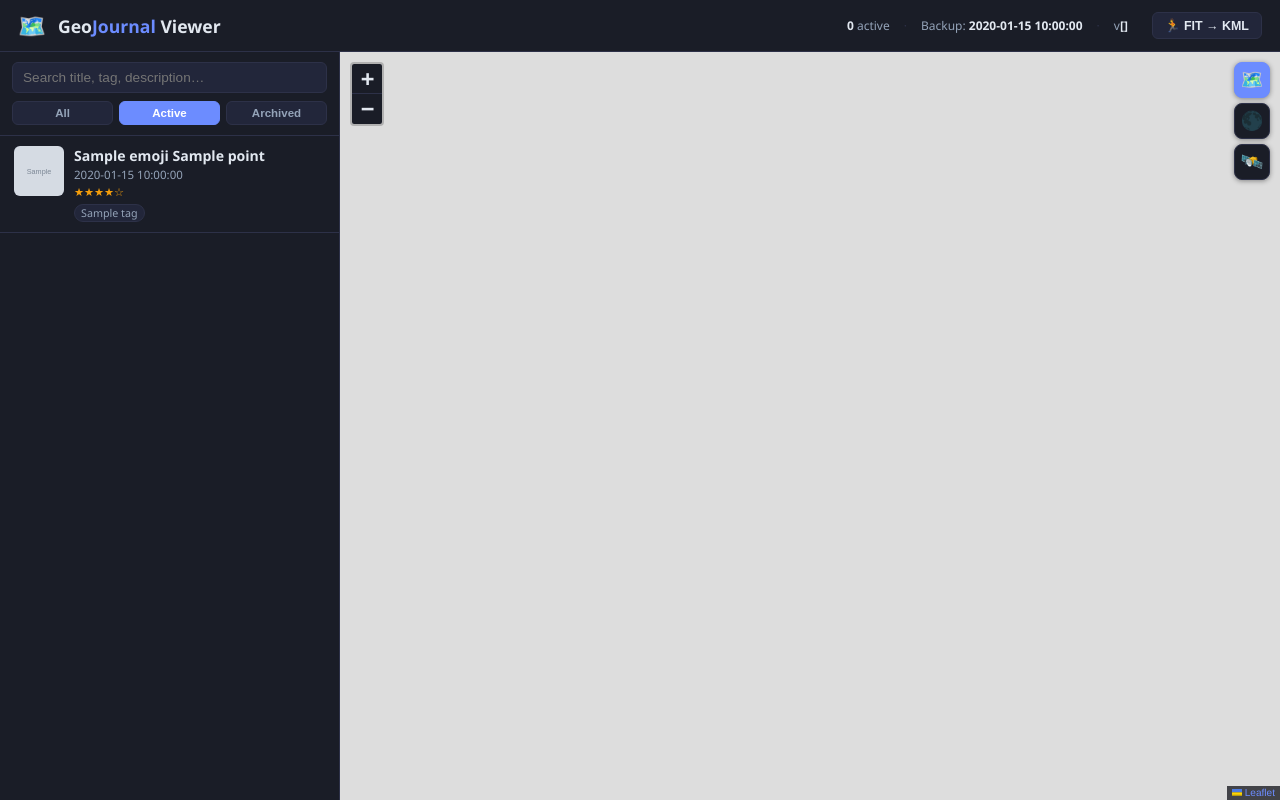
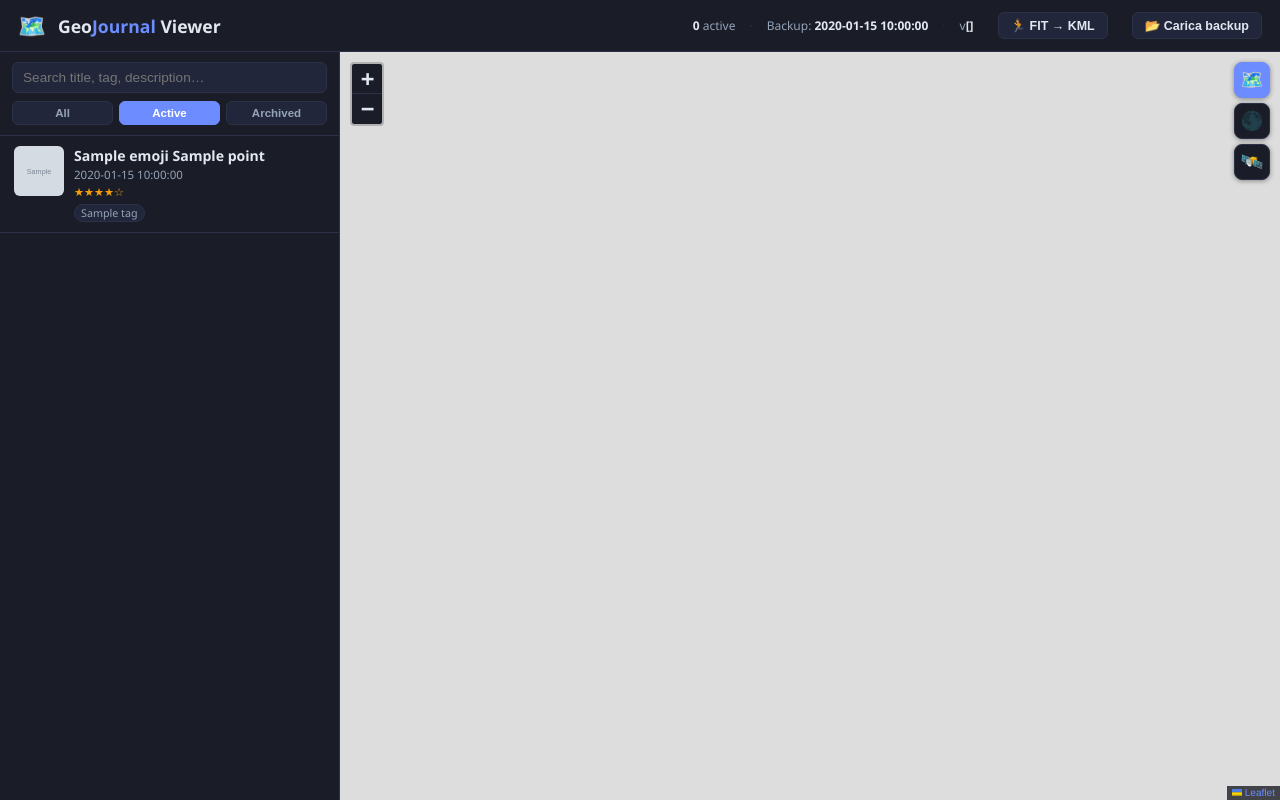
Before and after one commit to manzolo/GeoJournal, a Flask app: template tools/backup-viewer/templates/index.html in a window 1280 px wide. Run offline with Flask 3, Linux system fonts and the light colour scheme; the template is opened without the code that fills it: most values are stand-ins (such as "Sample title", 1, 10 or a date in 2020); grey boxes marked "Sample" are stand-in pictures; parts of the project's set-up code (start-up, migrations or seed data) failed here and were passed over; some libraries are stand-ins or nearby versions.

Commit message:
feat(backup-viewer): add backup ZIP upload via POST /upload
- POST /upload accetta backup.zip, valida backup.json, salva in /tmp (ephemeral)
- Cache invalidata automaticamente al caricamento
- Restart container ripristina il backup originale dal volume
- Pulsante 📂 Carica backup nell'header accanto a FIT → KML

Co-Authored-By: Claude Sonnet 4.6 <noreply@anthropic.com>

```diff
--- a/tools/backup-viewer/app.py
+++ b/tools/backup-viewer/app.py
@@ -6,19 +6,25 @@ import zipfile
 from datetime import datetime, timezone
 from xml.sax.saxutils import escape as xml_escape
 
-from flask import Flask, abort, jsonify, render_template, request, send_file
+from flask import Flask, abort, jsonify, redirect, render_template, request, send_file
 
 app = Flask(__name__)
 
 BACKUP_PATH = os.environ.get("BACKUP_PATH", "/data/backup.zip")
+_UPLOAD_PATH = "/tmp/uploaded_backup.zip"
 
 _cache: dict | None = None
+_override_path: str | None = None
+
+
+def _current_path() -> str:
+    return _override_path or BACKUP_PATH
 
 
 def _load() -> dict:
     global _cache
     if _cache is None:
-        with zipfile.ZipFile(BACKUP_PATH, "r") as z:
+        with zipfile.ZipFile(_current_path(), "r") as z:
             with z.open("backup.json") as f:
                 _cache = json.load(f)
     return _cache
@@ -49,7 +55,7 @@ def _read_exif_date(img_bytes: bytes) -> str | None:
 
 def _list_kmls_in_zip() -> set[str]:
     """Return the set of KML zip paths present in the backup."""
-    with zipfile.ZipFile(BACKUP_PATH, "r") as z:
+    with zipfile.ZipFile(_current_path(), "r") as z:
         return {n for n in z.namelist() if n.startswith("kmls/") and n.endswith(".kml")}
 
 
@@ -160,7 +166,7 @@ def api_points():
 @app.route("/photos/<path:photo_path>")
 def serve_photo(photo_path):
     zip_path = f"photos/{photo_path}"
-    with zipfile.ZipFile(BACKUP_PATH, "r") as z:
+    with zipfile.ZipFile(_current_path(), "r") as z:
         if zip_path not in z.namelist():
             abort(404)
         data = z.read(zip_path)
@@ -173,7 +179,7 @@ def serve_photo(photo_path):
 @app.route("/kmls/<path:kml_path>")
 def serve_kml(kml_path):
     zip_entry = f"kmls/{kml_path}"
-    with zipfile.ZipFile(BACKUP_PATH, "r") as z:
+    with zipfile.ZipFile(_current_path(), "r") as z:
         if zip_entry not in z.namelist():
             abort(404)
         data = z.read(zip_entry)
@@ -190,7 +196,7 @@ def photo_exif(photo_path):
     """Returns EXIF date for a local backup photo. Returns {exifDate: null} for HTTPS or missing files."""
     zip_path = f"photos/{photo_path}"
     try:
-        with zipfile.ZipFile(BACKUP_PATH, "r") as z:
+        with zipfile.ZipFile(_current_path(), "r") as z:
             if zip_path not in z.namelist():
                 return jsonify({"exifDate": None})
             img_bytes = z.read(zip_path)
@@ -326,6 +332,29 @@ def fit_convert():
     )
 
 
+@app.route("/upload", methods=["POST"])
+def upload_backup():
+    global _cache, _override_path
+    if "backup_file" not in request.files:
+        abort(400, "Campo 'backup_file' mancante")
+    f = request.files["backup_file"]
+    if not f.filename or not f.filename.lower().endswith(".zip"):
+        abort(400, "Il file deve avere estensione .zip")
+    data = f.read()
+    # Validate it's a valid backup zip before accepting
+    try:
+        with zipfile.ZipFile(io.BytesIO(data), "r") as z:
+            if "backup.json" not in z.namelist():
+                abort(422, "Il file non contiene backup.json — non è un backup GeoJournal valido")
+    except zipfile.BadZipFile:
+        abort(422, "File ZIP non valido")
+    with open(_UPLOAD_PATH, "wb") as out:
+        out.write(data)
+    _override_path = _UPLOAD_PATH
+    _cache = None
+    return redirect("/")
+
+
 if __name__ == "__main__":
     print(f"Loading backup from: {BACKUP_PATH}")
     _load()  # eagerly load at startup to catch errors early
--- a/tools/backup-viewer/templates/index.html
+++ b/tools/backup-viewer/templates/index.html
@@ -401,6 +401,11 @@
     <input type="file" id="fitInput" accept=".fit" style="display:none" onchange="convertFit(this)">
     <button class="fit-btn" onclick="document.getElementById('fitInput').click()" title="Converti file Garmin .fit in .kml">
       <span id="fitBtnIcon">🏃</span> FIT → KML
+    </button>
+    <!-- Backup uploader -->
+    <input type="file" id="backupInput" accept=".zip" style="display:none" onchange="uploadBackup(this)">
+    <button class="fit-btn" id="uploadBtn" onclick="document.getElementById('backupInput').click()" title="Carica un backup GeoJournal (.zip)">
+      <span id="uploadBtnIcon">📂</span> Carica backup
     </button>
   </header>
 
@@ -1073,6 +1078,36 @@ async function convertFit(input) {
     btn.disabled = false;
   }
 }
+
+async function uploadBackup(input) {
+  const file = input.files[0];
+  if (!file) return;
+  input.value = '';
+
+  const btn = document.getElementById('uploadBtn');
+  const icon = document.getElementById('uploadBtnIcon');
+  btn.disabled = true;
+  icon.textContent = '⏳';
+
+  try {
+    const fd = new FormData();
+    fd.append('backup_file', file);
+    const resp = await fetch('/upload', { method: 'POST', redirect: 'manual', body: fd });
+    if (!resp.ok && resp.type !== 'opaqueredirect') {
+      const txt = await resp.text();
+      alert('Errore caricamento: ' + txt);
+      icon.textContent = '📂';
+      return;
+    }
+    icon.textContent = '✅';
+    setTimeout(() => { window.location.reload(); }, 500);
+  } catch (e) {
+    alert('Errore: ' + e.message);
+    icon.textContent = '📂';
+  } finally {
+    btn.disabled = false;
+  }
+}
 </script>
 </body>
 </html>
```
